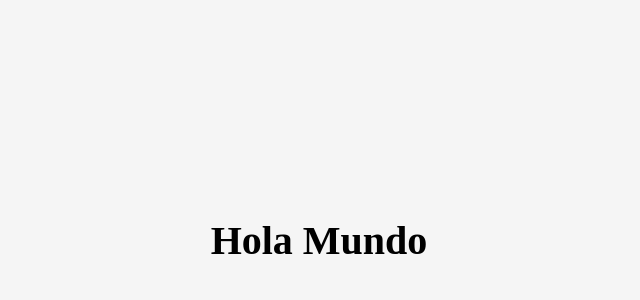
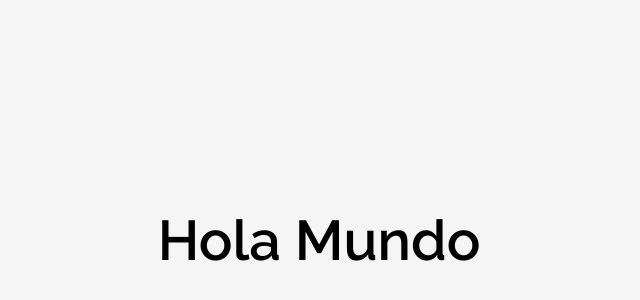
Before and after one commit to callmeFurok/practica-basica-git-react, a React (Create React App) app: page / in a window 1280 px wide. Shown: the part 160-460 px from the top of the page, without its empty margins (321-961 px from the left). Built offline with nearby package versions, Linux system fonts and the light colour scheme.

Commit message:
añadido una fuente diferente

```diff
--- a/src/assets/styles/Home.css
+++ b/src/assets/styles/Home.css
@@ -1,3 +1,5 @@
+@import url('https://fonts.googleapis.com/css2?family=Raleway:wght@600&display=swap');
+
 * {
     margin: 0;
     padding: 0;
@@ -12,8 +14,9 @@
 }
 
 .home__title {
-    font-size: 2.5rem;
+    font-size: 3.5rem;
     font-weight: bold;
     color: #000;
     margin: auto;
+    font-family: 'Raleway', sans-serif;
 }
```
